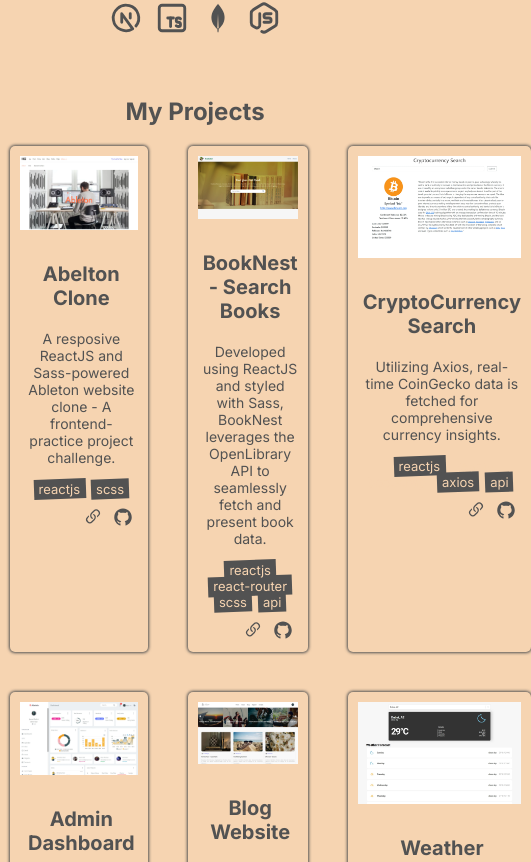
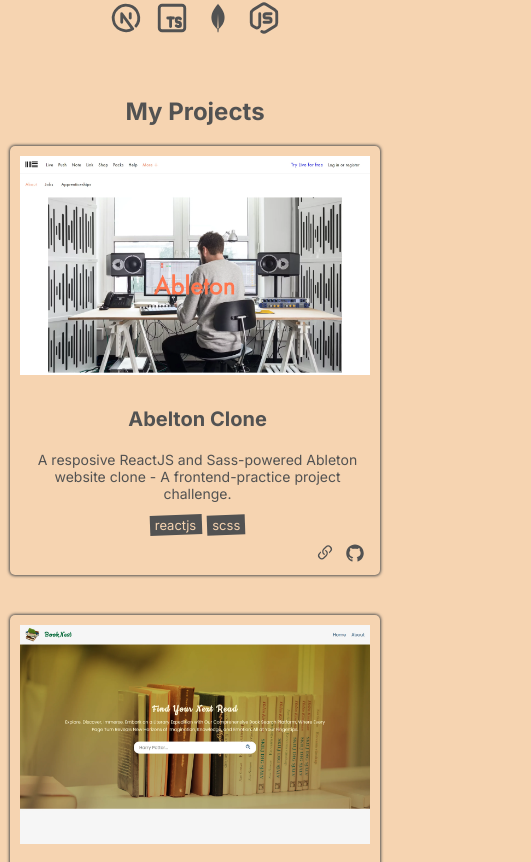
Before and after one commit to ayezabashir/My-Portfolio, a React (Vite) app: page / in a window 390 px wide. Shown: the part 1522-2384 px from the top of the page, 531 px wide, since content can reach past the window. Built offline with nearby package versions, Linux system fonts and the light colour scheme.

Commit message:
projects

```diff
--- a/src/index.scss
+++ b/src/index.scss
@@ -462,6 +462,17 @@
       }
     }
   }
+  .projects {
+    .container {
+      .projects-content {
+        .projects-container {
+          .project-grid {
+            grid-template-columns: repeat(2, 1fr);
+          }
+        }
+      }
+    }
+  }
 }
 
 @media screen and (max-width: 600px) {
@@ -554,4 +565,15 @@
       }
     }
   }
+  .projects {
+    .container {
+      .projects-content {
+        .projects-container {
+          .project-grid {
+            grid-template-columns: repeat(1, 1fr);
+          }
+        }
+      }
+    }
+  }
 }
```
